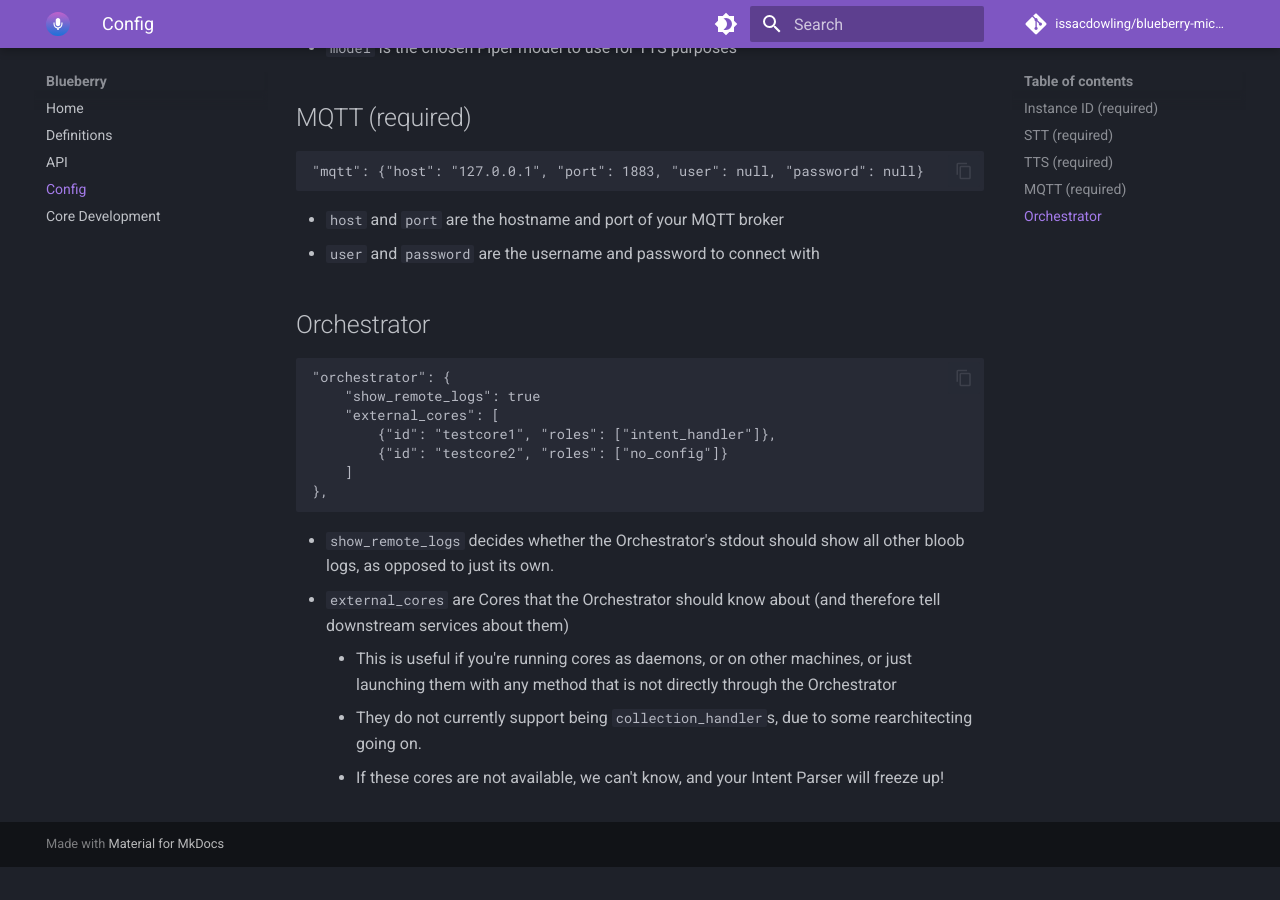
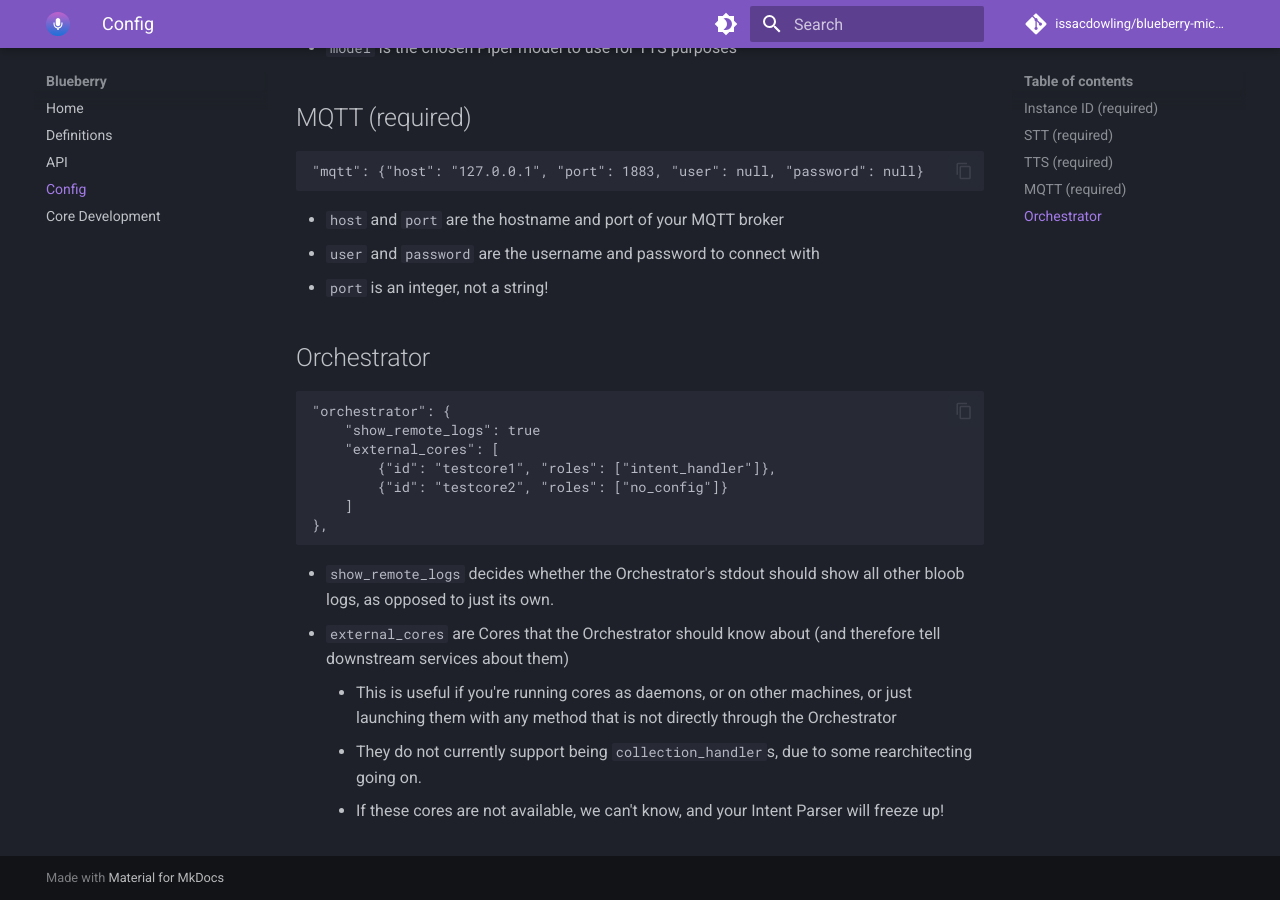
Before and after one commit to issacdowling/Blueberry-Micro, an MkDocs documentation site: the page built from docs/config.md, in a window 1280 px wide and 900 px high, scrolled down 1078 px. Built offline with MkDocs 1.6.1 and Material for MkDocs 9.7.7, drawn with Linux system fonts in a browser that asks for light colours; plug-ins that fetch from the network failed and are left out; comment, search, counter and statistics services are not loaded; before the commit the page ends 1945 px from its top, so only the background shows below that.

Commit message:
Explain that port is an integer in config.md

````diff
--- a/docs/config.md
+++ b/docs/config.md
@@ -38,6 +38,7 @@
 
 * `host` and `port` are the hostname and port of your MQTT broker
 * `user` and `password` are the username and password to connect with
+* `port` is an integer, not a string!
 
 ## Orchestrator
 ```
````
